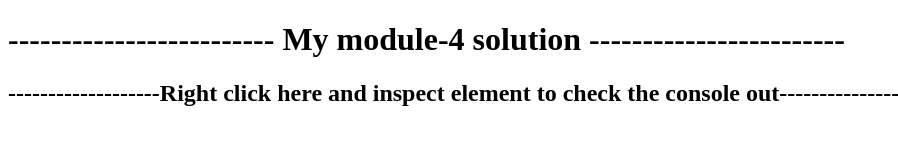
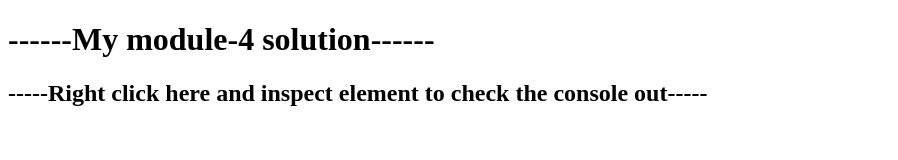
Before and after one commit to vivek3294/Module4-solution, a plain HTML site: page index.html in a window 1280 px wide. Shown: the whole page, without its empty margins (0-898 px from the left). Drawn offline with Linux system fonts and the light colour scheme.

Commit message:
Update index.html

```diff
--- a/index.html
+++ b/index.html
@@ -4,8 +4,8 @@
 	<title></title>
 </head>
 <body>
-	<h1>------------------------- My module-4 solution ------------------------</h1>
-  <h2>-------------------Right click here and inspect element to check the console out--------------------</h2>
+	<h1>------My module-4 solution------</h1>
+  <h2>-----Right click here and inspect element to check the console out-----</h2>
 	<script src="script.js" ="text/javascript">
 
 		</script>
```
